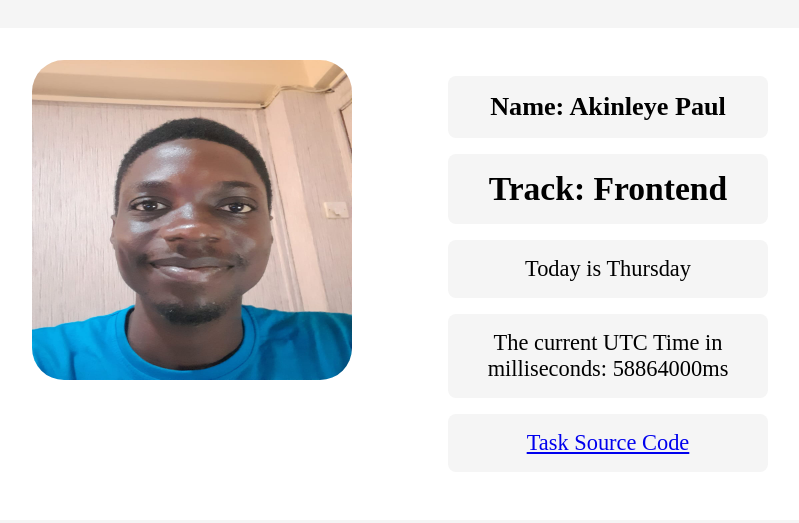
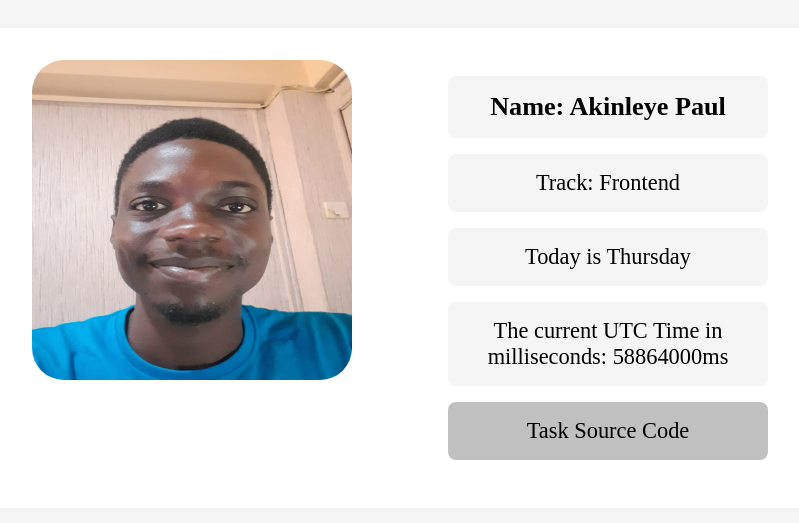
Before and after one commit to pauliesky/Paul-Frontend-Page, a plain HTML site: page index.html in a window 1280 px wide. Shown: the part 132-655 px from the top of the page, without its empty margins (232-1031 px from the left). Drawn offline with Linux system fonts and the light colour scheme.

Commit message:
chore:made some changes

```diff
--- a/index.html
+++ b/index.html
@@ -4,24 +4,28 @@
     <meta charset="UTF-8" />
     <meta name="viewport" content="width=device-width, initial-scale=1.0" />
     <link rel="stylesheet" href="./style.css" />
-    <title>Frontend Page</title>
+    <title>Paul's Frontend Page</title>
   </head>
   <body>
     <section>
       <img
         data-testid="slackDisplayImage"
         src="./Paul.jpeg"
-        alt="AkinleyePaul"
+        alt="Akinleye Paul"
       />
       <article>
         <h1 data-testid="slackUserName">Name: Akinleye Paul</h1>
-        <h2 data-testid="myTrack">Track: Frontend</h2>
+        <p data-testid="myTrack">Track: Frontend</p>
         <p id="dayOfTheWeek" data-testid="currentDayOfTheWeek"></p>
         <p id="UTCTime" data-testid="currentUTCTime"></p>
-        <div> <a target="_blank" href="https://github.com/pauliesky/Paul-Frontend-Page" data-testid="githubURL"
-          >Task Source Code</a
-        ></div>
-
+        <div>
+          <a
+            target="_blank"
+            href="https://github.com/pauliesky/Paul-Frontend-Page"
+            data-testid="githubURL"
+            >Task Source Code</a
+          >
+        </div>
       </article>
     </section>
     <script src="./script.js"></script>
--- a/style.css
+++ b/style.css
@@ -39,19 +39,20 @@ article > *{
     text-align: center;
 }
 
-article > a {
+article > div {
     cursor: pointer;
     margin-top: 1rem;
     text-decoration: none;
     font-weight: 500;
     color: white;
     background: rgb(192, 192, 193);
+    text-decoration: none;
+}
+a:link {
+    text-decoration: none;
+    color: black;
 
-
-}
-/* button{
-    background: rgb(192, 192, 193);
-    color: white;
-    font-weight: 500;
-    text-decoration: none;
-} */
+  }
+  a:visited {
+    color: black;
+  }
```
